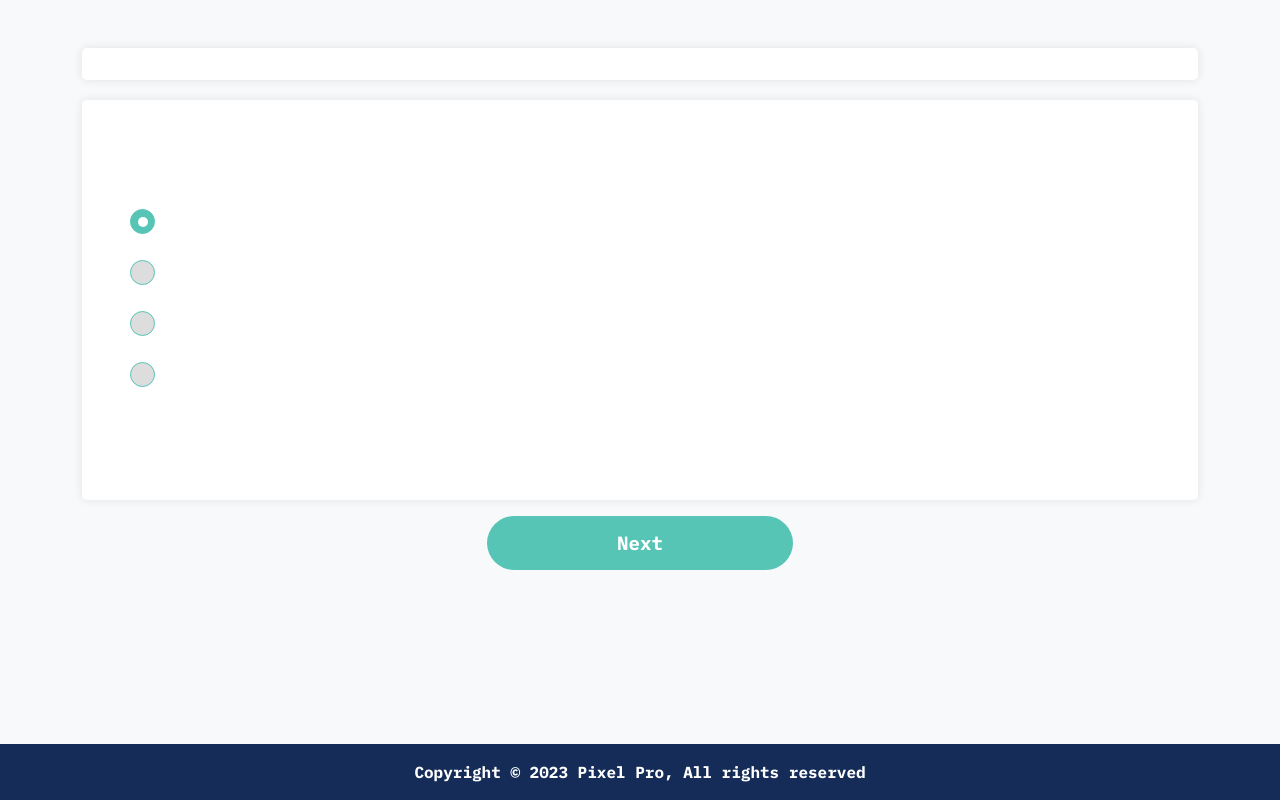
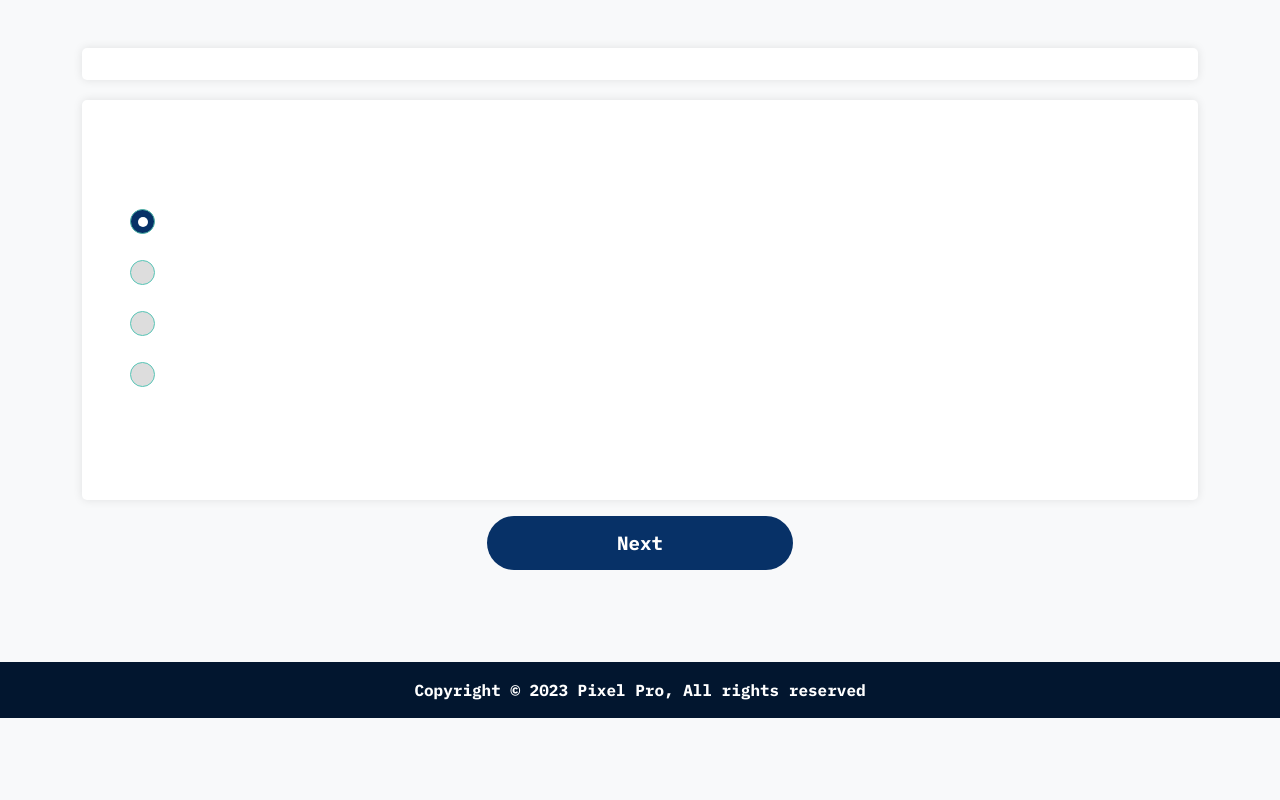
Before and after one commit to razan-aboushi/PixelProQuiz, a plain HTML site: page quiz.html in a window 1280 px wide. Both pictures are taken after a click on the label 152 px from the left and 220 px from the top of the page. Drawn offline with nearby package versions, Linux system fonts and the light colour scheme.

Commit message:
Updates files

```diff
--- a/CSS/quiz.css
+++ b/CSS/quiz.css
@@ -141,13 +141,13 @@ h4 {
 }
 
 .options input[type="radio"]:checked + .checkmark {
-  background-color: #57c5b6;
-  border-color: #57c5b6;
+  background-color: #073167;
+  border-color: #4cb4a6;
 }
 
 /* Styling for next button */
 #next-button {
-  background-color: #57c5b6;
+  background-color: #073167 !important;
   color: #fff;
   border-radius: 5px;
   border: none;
--- a/quiz.html
+++ b/quiz.html
@@ -46,16 +46,7 @@
       </div>
     </div>
 
-    <footer
-      class="text-center"
-      style="
-        background-color: #19376d;
-        position: fixed;
-        bottom: 0;
-        width: 100%;
-        color: white;
-      "
-    >
+    <footer class="text-center" style="background-color: #031b3b; color: white">
       <div class="text-center p-3" style="background-color: rgba(0, 0, 0, 0.2)">
         Copyright © 2023 Pixel Pro, All rights reserved
       </div>
```
Also changed, not shown: about.html (+1 -1 lines), log-in.html (+1 -1 lines), registration.html (+1 -1 lines).
